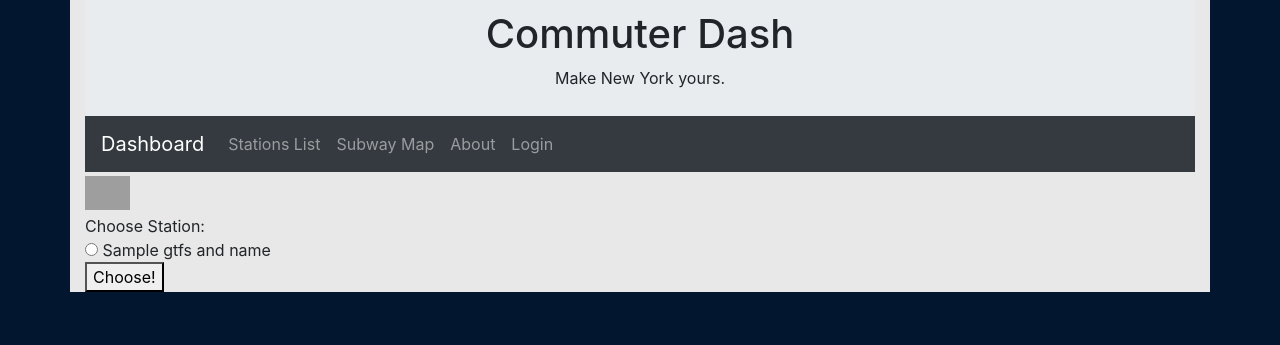
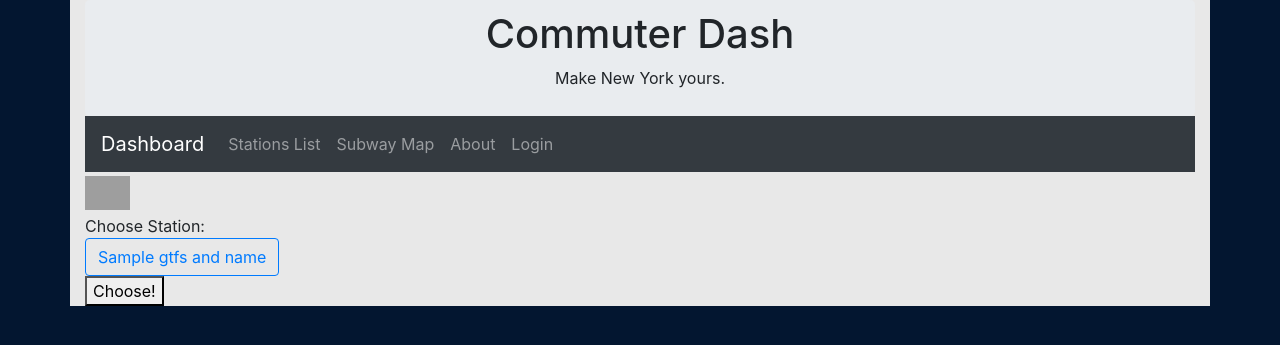
Before and after one commit to williamguiracoche/CommuterDash, a Flask app: template templates/stationSelect.html in a window 1280 px wide. Shown: the top 345 px of the page. Run offline with Flask 2, Linux system fonts and the light colour scheme; the template is opened without the code that fills it: most values are stand-ins (such as "Sample title", 1, 10 or a date in 2020); parts of the project's set-up code (start-up, migrations or seed data) failed here and were passed over; some libraries are stand-ins or nearby versions; grey boxes are pictures that could not be loaded.

Commit message:
feat: Selecting the station no longer uses radio and submit buttons. Simply clicking on the station name posts the data

```diff
--- a/templates/stationSelect.html
+++ b/templates/stationSelect.html
@@ -8,7 +8,9 @@
 		{% for gtfs_and_name in gtfs_and_names %}
 
 				<div class="station-choice">
-					<input type="radio" name="gtfs_id" value="{{gtfs_and_name[0]}}"> {{gtfs_and_name[1]}}
+                    <button class="btn btn-outline-primary" type="submit" name="gtfs_id" value="{{gtfs_and_name[0]}}">
+                        {{gtfs_and_name[1]}}
+                    </button>
 				</div>
 		{% endfor %}
     </div>
```
